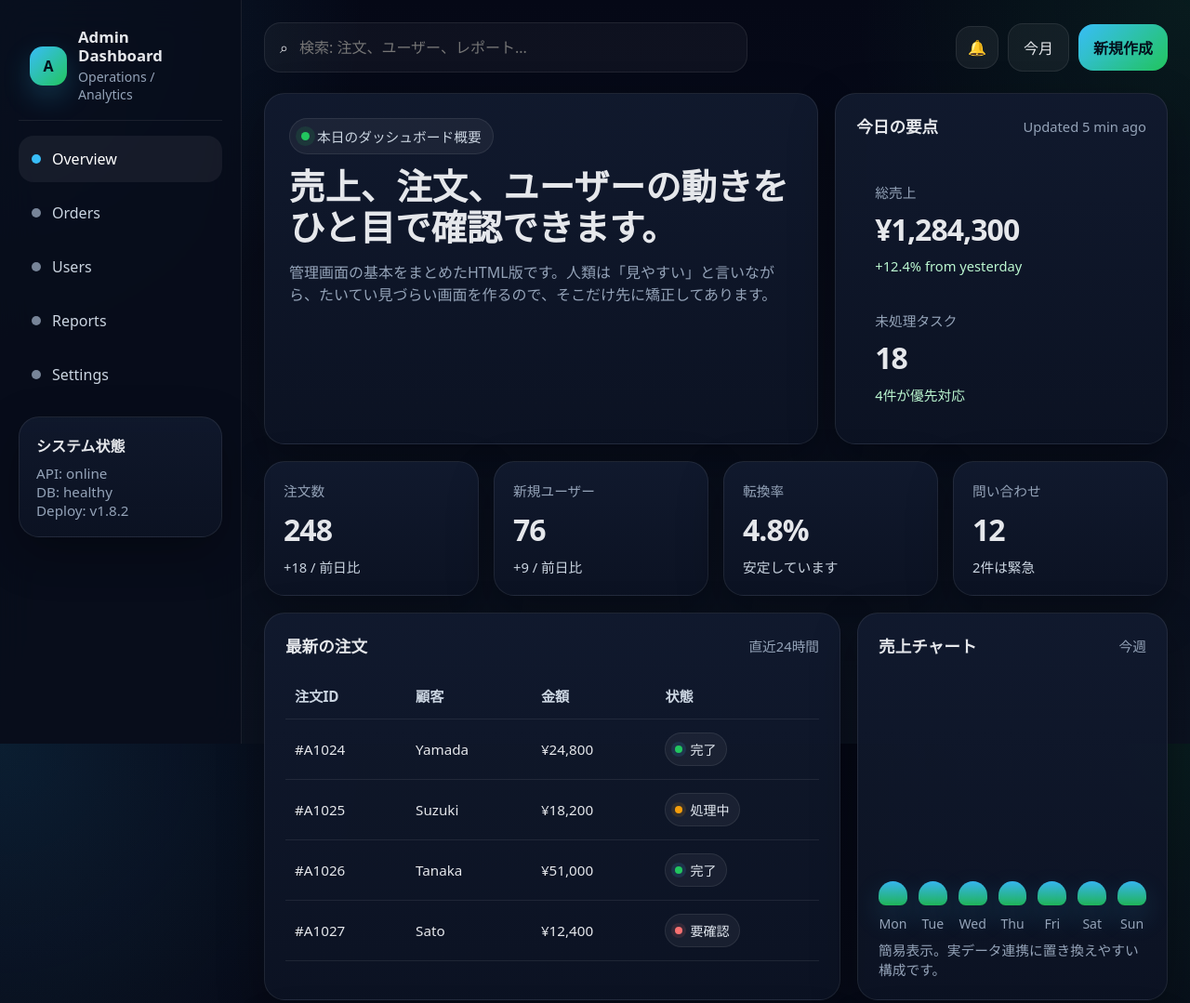
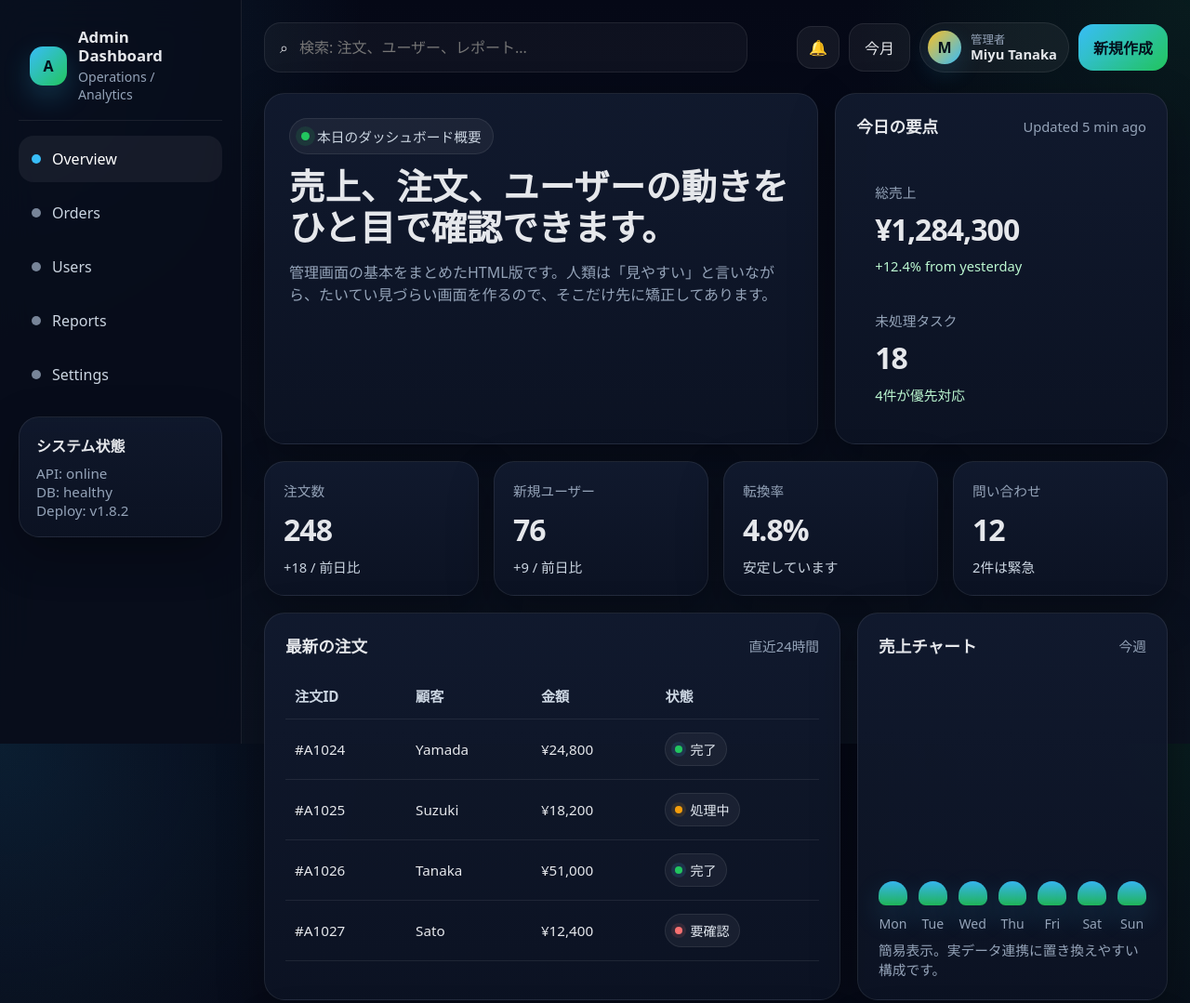
Before and after one commit to qian-08/dashboard-mock, a plain HTML site: page index.html in a window 1280 px wide. Shown: the top 1079 px of the page at 93% size. Drawn offline with Linux system fonts and the light colour scheme.

Commit message:
Update index.html

```diff
--- a/index.html
+++ b/index.html
@@ -165,6 +165,8 @@
       display: flex;
       align-items: center;
       gap: 10px;
+      flex-wrap: wrap;
+      justify-content: flex-end;
     }
 
     .icon-btn,
@@ -201,6 +203,45 @@
     .icon-btn:hover,
     .primary-btn:hover,
     .ghost-btn:hover { transform: translateY(-1px); }
+
+    .admin-profile {
+      display: flex;
+      align-items: center;
+      gap: 10px;
+      padding: 8px 12px 8px 8px;
+      border-radius: 999px;
+      background: rgba(255, 255, 255, 0.05);
+      border: 1px solid var(--line);
+    }
+
+    .admin-avatar {
+      width: 36px;
+      height: 36px;
+      border-radius: 999px;
+      display: grid;
+      place-items: center;
+      font-weight: 800;
+      color: #03111c;
+      background: linear-gradient(135deg, #fbbf24, #38bdf8);
+      box-shadow: 0 10px 24px rgba(56, 189, 248, 0.15);
+      flex: 0 0 auto;
+    }
+
+    .admin-text {
+      display: grid;
+      line-height: 1.1;
+    }
+
+    .admin-text .role {
+      font-size: 0.78rem;
+      color: var(--muted);
+    }
+
+    .admin-text .name {
+      font-size: 0.92rem;
+      font-weight: 700;
+      color: var(--text);
+    }
 
     .hero {
       display: grid;
@@ -456,6 +497,10 @@
       .table td:nth-child(2) { display: none; }
       .chart { gap: 8px; }
       .sidebar { padding: 14px; }
+      .admin-profile {
+        width: 100%;
+        justify-content: flex-start;
+      }
     }
   </style>
 </head>
@@ -490,9 +535,19 @@
           <span>⌕</span>
           <input type="search" placeholder="検索: 注文、ユーザー、レポート..." />
         </div>
+
         <div class="top-actions">
           <button class="icon-btn" aria-label="通知">🔔</button>
           <button class="ghost-btn">今月</button>
+
+          <div class="admin-profile" aria-label="管理者情報">
+            <div class="admin-avatar">M</div>
+            <div class="admin-text">
+              <span class="role">管理者</span>
+              <span class="name">Miyu Tanaka</span>
+            </div>
+          </div>
+
           <button class="primary-btn">新規作成</button>
         </div>
       </div>
```
